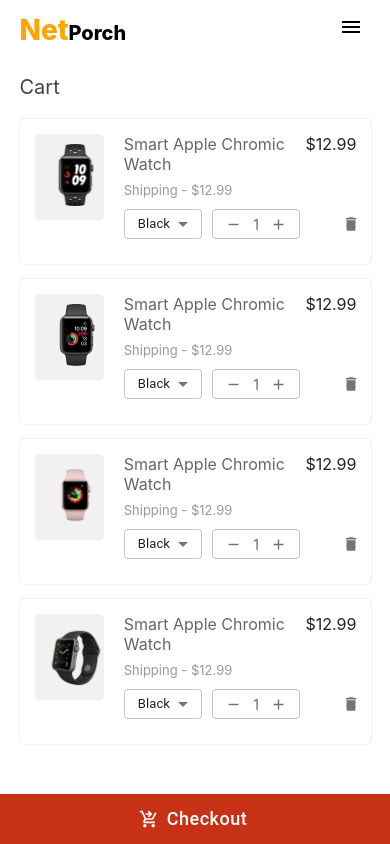
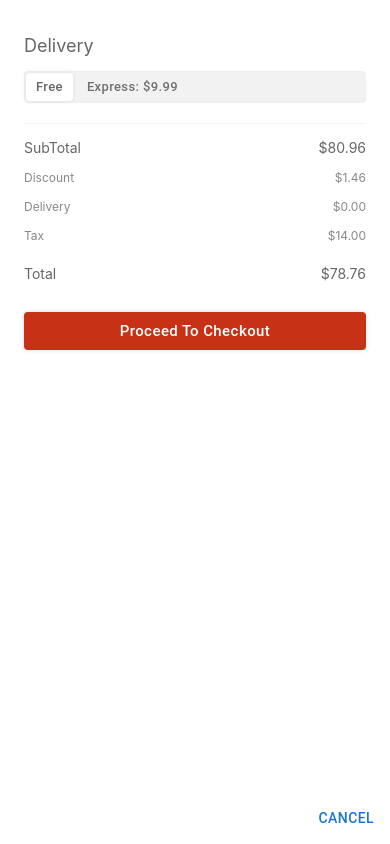
Before and after one commit to boskitech/neekseats, a React (Create React App) app: page /cart in a window 390 px wide. Both pictures are taken after a click on the button "Checkout". Shown: the top 844 px of the page. Built offline with nearby package versions, Linux system fonts and the light colour scheme.

Commit message:
mobile cart

```diff
--- a/src/pages/cart/Cart.js
+++ b/src/pages/cart/Cart.js
@@ -12,11 +12,22 @@ import Watch3 from "../../assets/img/watch_img_29.png";
 import Watch4 from "../../assets/img/watch_img_21.png";
 import DeliveryBar from "./DeliveryBar";
 import { motion } from "framer-motion";
+import Dialog from "@mui/material/Dialog";
+import DialogActions from "@mui/material/DialogActions";
+import DialogContent from "@mui/material/DialogContent";
 
 const Cart = () => {
   const [color, setColor] = useState("black");
   const [quantity, SetQuantity] = useState(1);
+  const [open, setOpen] = useState(false);
 
+  const handleClickOpen = () => {
+    setOpen(true);
+  };
+
+  const handleClose = () => {
+    setOpen(false);
+  };
   const handleChange = (event) => {
     setColor(event.target.value);
   };
@@ -52,6 +63,10 @@ const Cart = () => {
     color: "#666",
     fontWeight: 400,
     padding: "15px",
+    [theme.breakpoints.down("md")]: {
+      padding: "15px 0px",
+      fontSize: "18px",
+    },
   }));
 
   const StyledCartGrid = styled("div")(({ theme }) => ({
@@ -202,6 +217,11 @@ const Cart = () => {
     },
   }));
 
+  const StyledMobileCheckoutGrid = styled("div")(({ theme }) => ({
+    width: "100%",
+    height: "auto",
+  }));
+
   return (
     <motion.div
       initial={{ x: 200, opacity: 0 }}
@@ -209,6 +229,24 @@ const Cart = () => {
       exit={{ x: 200, scale: 0, opacity: 0 }}
       transition={{ type: "spring", duration: 0.5 }}
     >
+      <Dialog
+        open={open}
+        onClose={handleClose}
+        aria-labelledby="alert-dialog-title"
+        aria-describedby="alert-dialog-description"
+        width="90%"
+        fullScreen
+      >
+        <DialogContent>
+          <StyledMobileCheckoutGrid>
+            <StyledCheckOutHeader>Delivery</StyledCheckOutHeader>
+            <DeliveryBar />
+          </StyledMobileCheckoutGrid>
+        </DialogContent>
+        <DialogActions>
+          <Button onClick={handleClose}>Cancel</Button>
+        </DialogActions>
+      </Dialog>
       <CartBody>
         <Grid container spacing={5}>
           <Grid item md={8} xs={12}>
@@ -684,7 +722,10 @@ const Cart = () => {
           </Grid>
         </Grid>
       </CartBody>
-      <StyledMobileCheckoutButton startIcon={<ShoppingCartCheckoutIcon />}>
+      <StyledMobileCheckoutButton
+        onClick={handleClickOpen}
+        startIcon={<ShoppingCartCheckoutIcon />}
+      >
         Checkout
       </StyledMobileCheckoutButton>
     </motion.div>
--- a/src/pages/cart/DeliveryBar.js
+++ b/src/pages/cart/DeliveryBar.js
@@ -4,6 +4,7 @@ import Paper from "@mui/material/Paper";
 import ToggleButton from "@mui/material/ToggleButton";
 import ToggleButtonGroup from "@mui/material/ToggleButtonGroup";
 import { Button } from "@mui/material";
+import { Box } from "@mui/system";
 
 const StyledToggleButtonGroup = styled(ToggleButtonGroup)(({ theme }) => ({
   "& .MuiToggleButtonGroup-grouped": {
@@ -95,7 +96,7 @@ export default function DeliveryBar() {
   };
 
   return (
-    <div style={{ padding: "0px 15px" }}>
+    <Box sx={{ padding: { xs: "0px", md: "0px 15px" } }}>
       <Paper
         elevation={0}
         sx={{
@@ -143,6 +144,6 @@ export default function DeliveryBar() {
         </StyledSubTotalHeader>
         <StyledBannerCartButton>Proceed to checkout</StyledBannerCartButton>
       </StyledSubTotal>
-    </div>
+    </Box>
   );
 }
```
